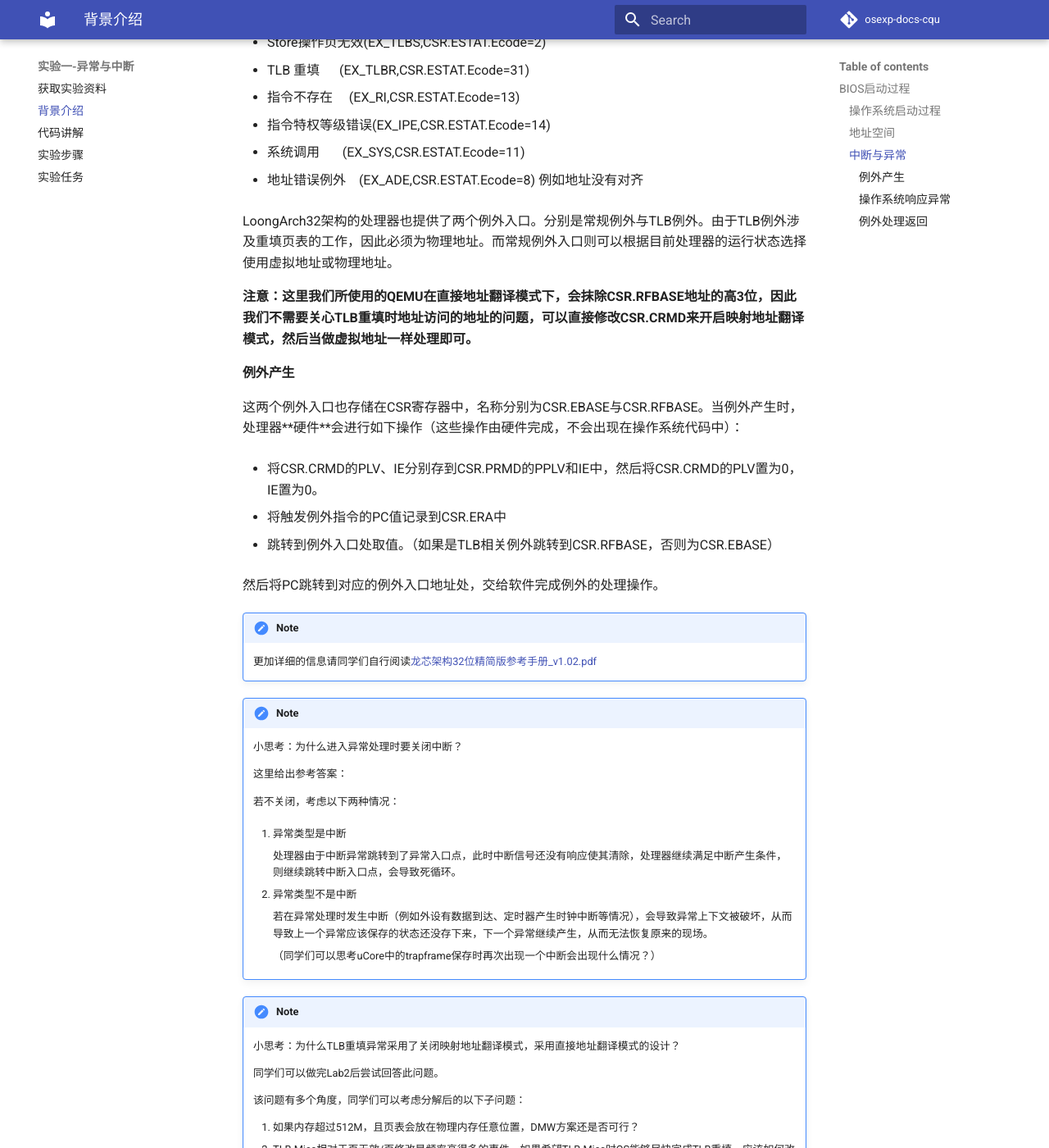
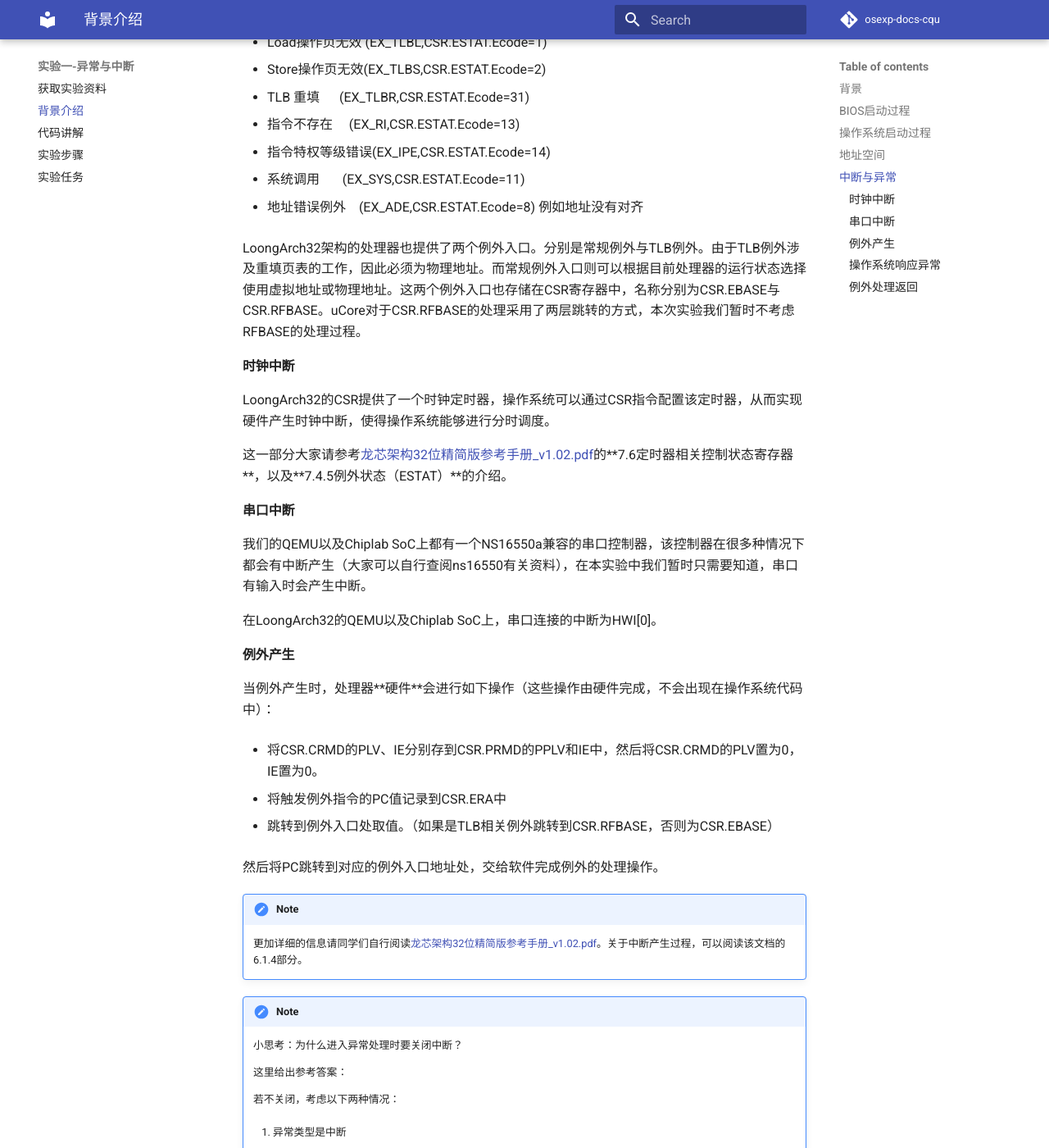
Before and after one commit to CQU-CS-LABs/osexp-docs-cqu, an MkDocs documentation site: the page built from docs/lab1/intro.md, in a window 1280 px wide and 1400 px high, scrolled down 2635 px. Shown: the whole window at 82% size. Built offline with MkDocs 1.6.1 and Material for MkDocs 9.7.7, drawn with Linux system fonts in a browser that asks for light colours; comment, search, counter and statistics services are not loaded.

Commit message:
fix lab1 intro

```diff
--- a/docs/lab1/intro.md
+++ b/docs/lab1/intro.md
@@ -1,10 +1,10 @@
-# 背景
+### 背景
 
 操作系统是一个软件，也需要通过某种机制加载并运行它。对于LoongArch32的计算机来说，上电复位最初启动的是一个BIOS软件（例如PMON），该BIOS软件能够支持从网络加载ELF格式的操作系统内核，从而开始启动我们已经编译好的uCore内核。
 
 而对于QEMU虚拟机而言，我们可以直接使用`-kernel`来指定我们需要加载的内核的ELF文件，从而直接完成了内核的载入过程，并直接从ELF的入口点开始启动。
 
-## BIOS启动过程
+### BIOS启动过程
 
 当计算机加电后，一般不直接执行操作系统，而是执行系统初始化软件完成基本IO初始化和引导加载功能。简单地说，系统初始化软件就是在操作系统内核运行之前运行的一段小软件。通过这段小软件，我们可以初始化硬件设备、建立系统的内存空间映射图，从而将系统的软硬件环境带到一个合适的状态，以便为最终调用操作系统内核准备好正确的环境。最终引导加载程序把操作系统内核映像加载到RAM中，并将系统控制权传递给它。
 
@@ -84,14 +84,23 @@ uCore中的地址空间涉及两种地址：
 
 - 地址错误例外    (EX_ADE,CSR.ESTAT.Ecode=8) 例如地址没有对齐
 
-LoongArch32架构的处理器也提供了两个例外入口。分别是常规例外与TLB例外。由于TLB例外涉及重填页表的工作，因此必须为物理地址。而常规例外入口则可以根据目前处理器的运行状态选择使用虚拟地址或物理地址。
+LoongArch32架构的处理器也提供了两个例外入口。分别是常规例外与TLB例外。由于TLB例外涉及重填页表的工作，因此必须为物理地址。而常规例外入口则可以根据目前处理器的运行状态选择使用虚拟地址或物理地址。这两个例外入口也存储在CSR寄存器中，名称分别为CSR.EBASE与CSR.RFBASE。uCore对于CSR.RFBASE的处理采用了两层跳转的方式，本次实验我们暂时不考虑RFBASE的处理过程。
 
+#### 时钟中断
 
-**注意：这里我们所使用的QEMU在直接地址翻译模式下，会抹除CSR.RFBASE地址的高3位，因此我们不需要关心TLB重填时地址访问的地址的问题，可以直接修改CSR.CRMD来开启映射地址翻译模式，然后当做虚拟地址一样处理即可。**
+LoongArch32的CSR提供了一个时钟定时器，操作系统可以通过CSR指令配置该定时器，从而实现硬件产生时钟中断，使得操作系统能够进行分时调度。
+
+这一部分大家请参考[龙芯架构32位精简版参考手册_v1.02.pdf](https://mirrors.tuna.tsinghua.edu.cn/loongson/docs/loongarch/%E9%BE%99%E8%8A%AF%E6%9E%B6%E6%9E%8432%E4%BD%8D%E7%B2%BE%E7%AE%80%E7%89%88%E5%8F%82%E8%80%83%E6%89%8B%E5%86%8C_v1.02.pdf)的**7.6定时器相关控制状态寄存器**，以及**7.4.5例外状态（ESTAT）**的介绍。
+
+#### 串口中断
+
+我们的QEMU以及Chiplab SoC上都有一个NS16550a兼容的串口控制器，该控制器在很多种情况下都会有中断产生（大家可以自行查阅ns16550有关资料），在本实验中我们暂时只需要知道，串口有输入时会产生中断。
+
+在LoongArch32的QEMU以及Chiplab SoC上，串口连接的中断为HWI[0]。
 
 #### 例外产生
 
-这两个例外入口也存储在CSR寄存器中，名称分别为CSR.EBASE与CSR.RFBASE。当例外产生时，处理器**硬件**会进行如下操作（这些操作由硬件完成，不会出现在操作系统代码中）：
+当例外产生时，处理器**硬件**会进行如下操作（这些操作由硬件完成，不会出现在操作系统代码中）：
 
 - 将CSR.CRMD的PLV、IE分别存到CSR.PRMD的PPLV和IE中，然后将CSR.CRMD的PLV置为0，IE置为0。
 
@@ -102,7 +111,7 @@ LoongArch32架构的处理器也提供了两个例外入口。分别是常规例
 然后将PC跳转到对应的例外入口地址处，交给软件完成例外的处理操作。
 
 !!! note
-    更加详细的信息请同学们自行阅读[龙芯架构32位精简版参考手册_v1.02.pdf](https://mirrors.tuna.tsinghua.edu.cn/loongson/docs/loongarch/%E9%BE%99%E8%8A%AF%E6%9E%B6%E6%9E%8432%E4%BD%8D%E7%B2%BE%E7%AE%80%E7%89%88%E5%8F%82%E8%80%83%E6%89%8B%E5%86%8C_v1.02.pdf)
+    更加详细的信息请同学们自行阅读[龙芯架构32位精简版参考手册_v1.02.pdf](https://mirrors.tuna.tsinghua.edu.cn/loongson/docs/loongarch/%E9%BE%99%E8%8A%AF%E6%9E%B6%E6%9E%8432%E4%BD%8D%E7%B2%BE%E7%AE%80%E7%89%88%E5%8F%82%E8%80%83%E6%89%8B%E5%86%8C_v1.02.pdf)。关于中断产生过程，可以阅读该文档的6.1.4部分。
 
 !!! note
     小思考：为什么进入异常处理时要关闭中断？
```
